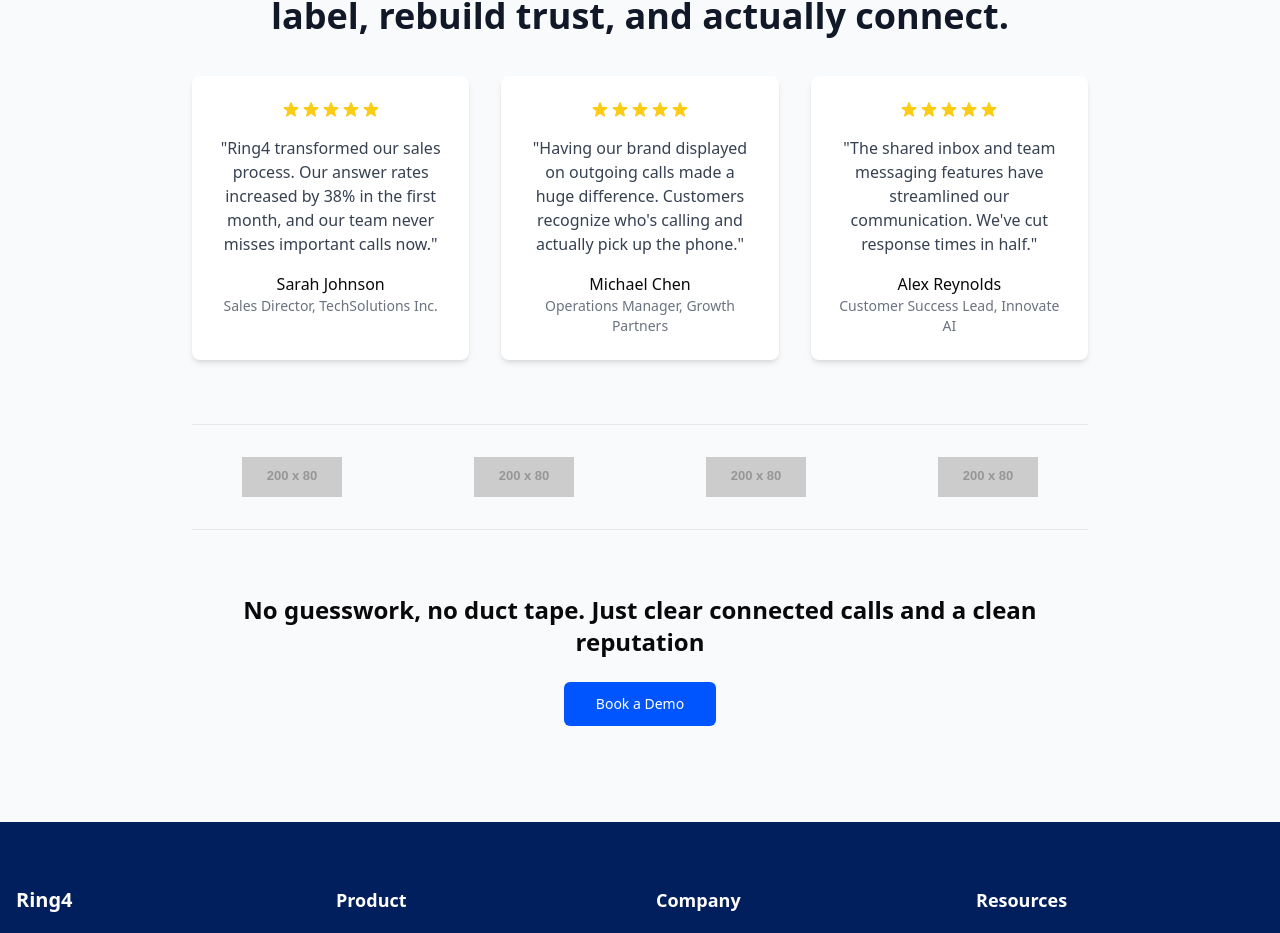
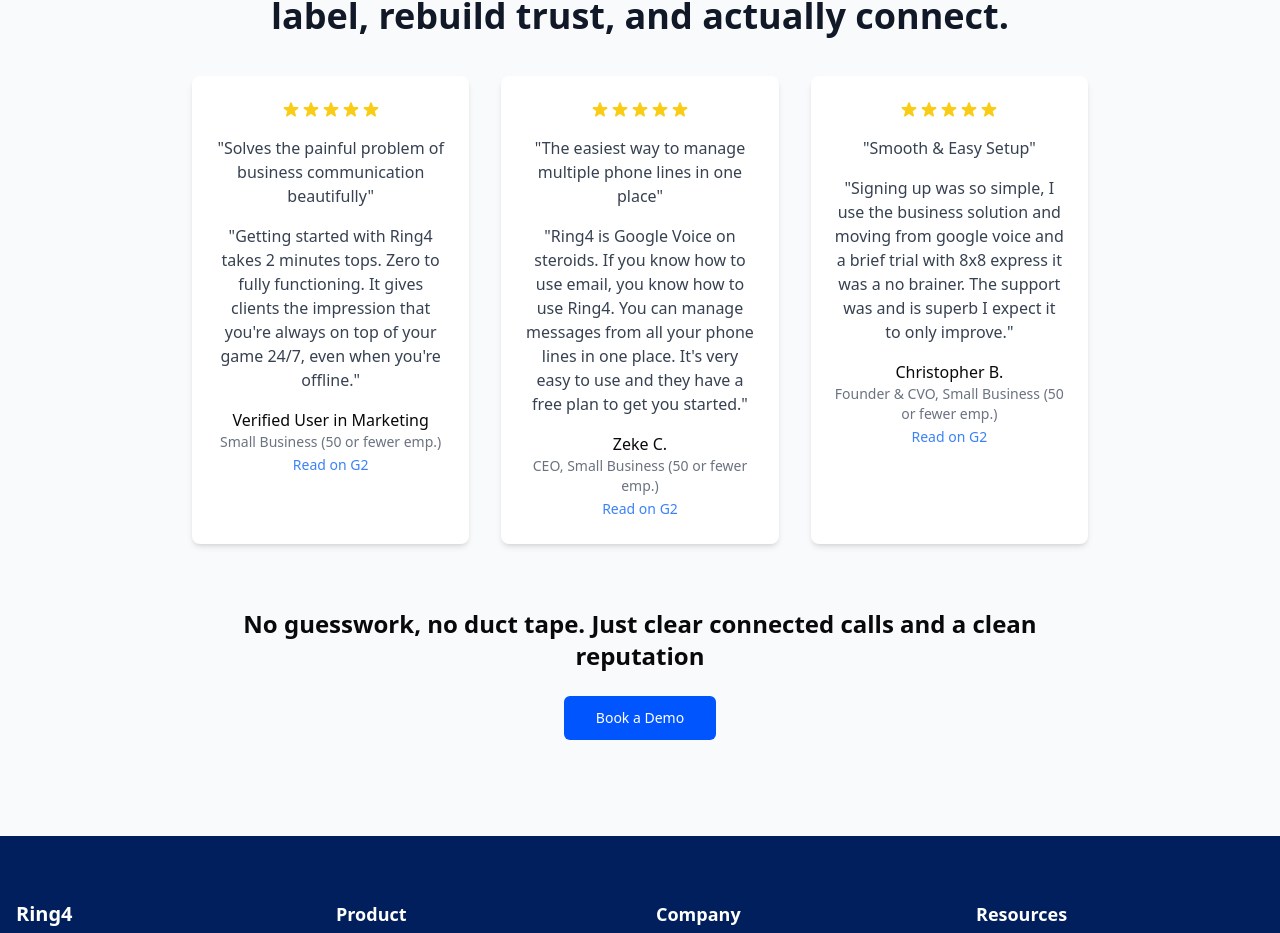
Before and after one commit to joseph-karim/ring4-site, a React (Vite) app: page / in a window 1280 px wide. Shown: the part 5054-5987 px from the top of the page. Built offline with nearby package versions, Linux system fonts and the light colour scheme.

Commit message:
Update review section with real G2 reviews and remove placeholder logos

```diff
--- a/src/components/HomePage.tsx
+++ b/src/components/HomePage.tsx
@@ -999,11 +999,15 @@
                   </div>
                 </div>
                 <p className="text-gray-700 mb-4">
-                  "Ring4 transformed our sales process. Our answer rates increased by 38% in the first month, and our team never misses important calls now."
+                  "Solves the painful problem of business communication beautifully"
+                </p>
+                <p className="text-gray-700 mb-4">
+                  "Getting started with Ring4 takes 2 minutes tops. Zero to fully functioning. It gives clients the impression that you're always on top of your game 24/7, even when you're offline."
                 </p>
                 <div>
-                  <p className="font-medium">Sarah Johnson</p>
-                  <p className="text-sm text-gray-500">Sales Director, TechSolutions Inc.</p>
+                  <p className="font-medium">Verified User in Marketing</p>
+                  <p className="text-sm text-gray-500">Small Business (50 or fewer emp.)</p>
+                  <a href="https://www.g2.com/products/ring4/reviews/ring4-review-4755595" className="text-sm text-blue-500 hover:underline" target="_blank" rel="noopener noreferrer">Read on G2</a>
                 </div>
               </div>
 
@@ -1018,11 +1022,15 @@
                   </div>
                 </div>
                 <p className="text-gray-700 mb-4">
-                  "Having our brand displayed on outgoing calls made a huge difference. Customers recognize who's calling and actually pick up the phone."
+                  "The easiest way to manage multiple phone lines in one place"
+                </p>
+                <p className="text-gray-700 mb-4">
+                  "Ring4 is Google Voice on steroids. If you know how to use email, you know how to use Ring4. You can manage messages from all your phone lines in one place. It's very easy to use and they have a free plan to get you started."
                 </p>
                 <div>
-                  <p className="font-medium">Michael Chen</p>
-                  <p className="text-sm text-gray-500">Operations Manager, Growth Partners</p>
+                  <p className="font-medium">Zeke C.</p>
+                  <p className="text-sm text-gray-500">CEO, Small Business (50 or fewer emp.)</p>
+                  <a href="https://www.g2.com/products/ring4/reviews/ring4-review-4750627" className="text-sm text-blue-500 hover:underline" target="_blank" rel="noopener noreferrer">Read on G2</a>
                 </div>
               </div>
 
@@ -1037,23 +1045,20 @@
                   </div>
                 </div>
                 <p className="text-gray-700 mb-4">
-                  "The shared inbox and team messaging features have streamlined our communication. We've cut response times in half."
+                  "Smooth & Easy Setup"
+                </p>
+                <p className="text-gray-700 mb-4">
+                  "Signing up was so simple, I use the business solution and moving from google voice and a brief trial with 8x8 express it was a no brainer. The support was and is superb I expect it to only improve."
                 </p>
                 <div>
-                  <p className="font-medium">Alex Reynolds</p>
-                  <p className="text-sm text-gray-500">Customer Success Lead, Innovate AI</p>
+                  <p className="font-medium">Christopher B.</p>
+                  <p className="text-sm text-gray-500">Founder & CVO, Small Business (50 or fewer emp.)</p>
+                  <a href="https://www.g2.com/products/ring4/reviews" className="text-sm text-blue-500 hover:underline" target="_blank" rel="noopener noreferrer">Read on G2</a>
                 </div>
               </div>
             </div>
 
-            <div className="py-8 border-t border-b border-gray-200">
-              <div className="grid grid-cols-2 md:grid-cols-4 gap-8">
-                <img src="https://placehold.co/200x80/ffffff/333333?text=Client+Logo" alt="Client Logo" className="h-10 w-auto mx-auto" />
-                <img src="https://placehold.co/200x80/ffffff/333333?text=Client+Logo" alt="Client Logo" className="h-10 w-auto mx-auto" />
-                <img src="https://placehold.co/200x80/ffffff/333333?text=Client+Logo" alt="Client Logo" className="h-10 w-auto mx-auto" />
-                <img src="https://placehold.co/200x80/ffffff/333333?text=Client+Logo" alt="Client Logo" className="h-10 w-auto mx-auto" />
-              </div>
-            </div>
+
 
             <div className="mt-16">
               <h3 className="text-2xl font-bold mb-6">No guesswork, no duct tape. Just clear connected calls and a clean reputation</h3>
```
